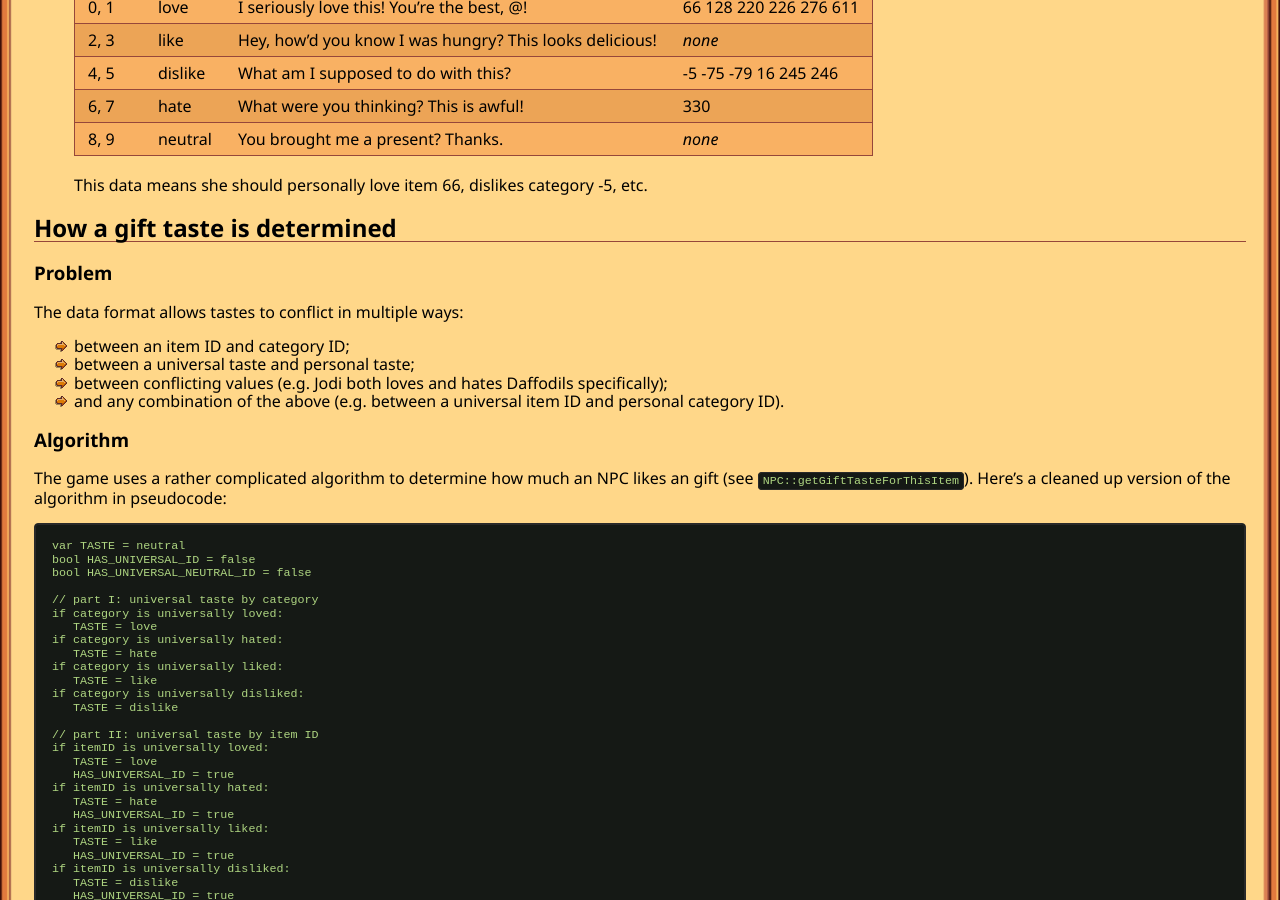
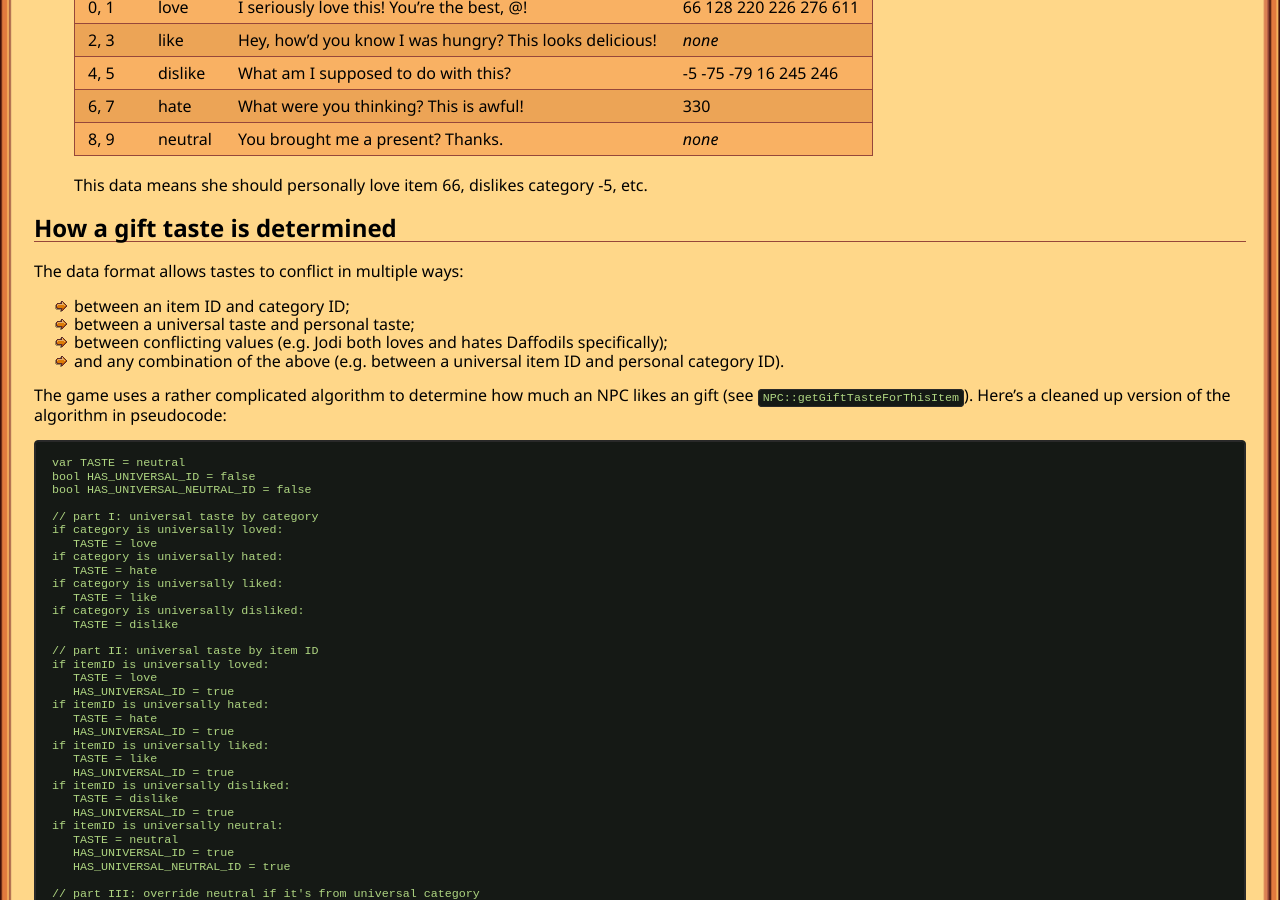
Before and after one commit to Pathoschild/canimod.github.io, a Jekyll site: the page built from guides/npc-gift-tastes.md, in a window 1280 px wide and 900 px high, scrolled down 1675 px. Built offline with Jekyll 4.4.1, drawn with Linux system fonts in a browser that asks for light colours; nearby versions of some CDN libraries.

Commit message:
remove unneeded headers

```diff
--- a/guides/npc-gift-tastes.md
+++ b/guides/npc-gift-tastes.md
@@ -87,8 +87,6 @@ This contains two types of data:
   This data means she should personally love item 66, dislikes category -5, etc.
 
 ## How a gift taste is determined
-
-### Problem
 The data format allows tastes to conflict in multiple ways:
 
 * between an item ID and category ID;
@@ -96,7 +94,6 @@ The data format allows tastes to conflict in multiple ways:
 * between conflicting values (e.g. Jodi both loves and hates Daffodils specifically);
 * and any combination of the above (e.g. between a universal item ID and personal category ID).
 
-### Algorithm
 The game uses a rather complicated algorithm to determine how much an NPC likes an gift (see
 `NPC::getGiftTasteForThisItem`). Here's a cleaned up version of the algorithm in pseudocode:
 
```
